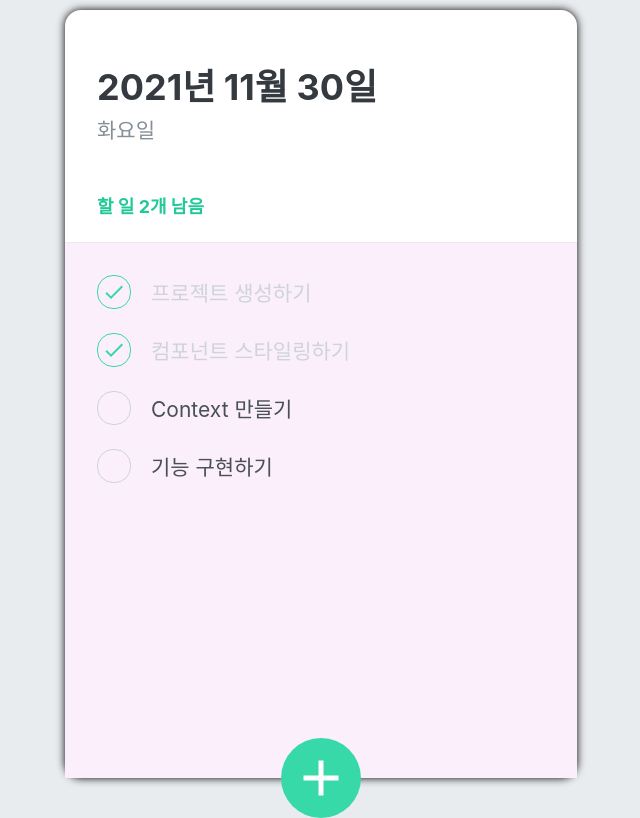
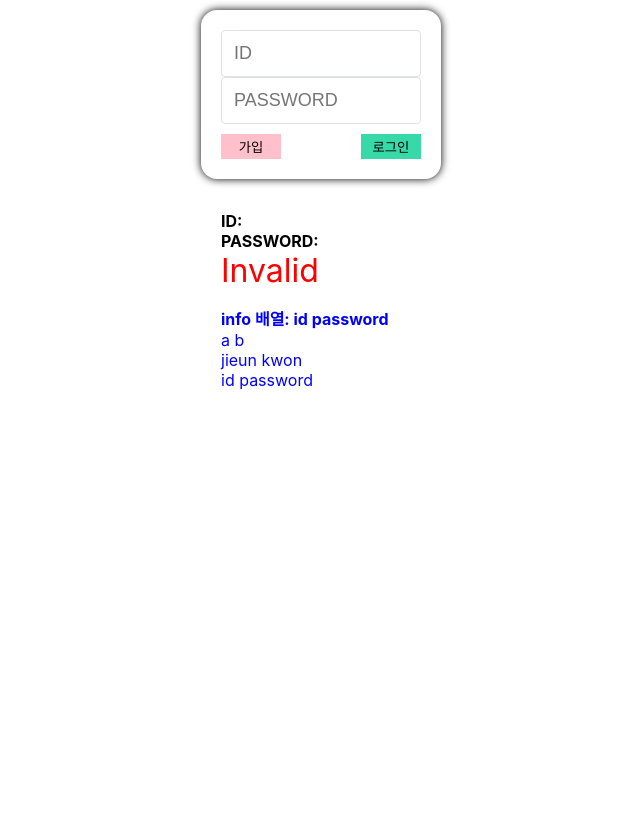
Before and after one commit to my-own-web/web-basic, a React (Create React App) app in the folder jieun-todolist/: page / in a window 1280 px wide. Shown: the whole page, without its empty margins (319-959 px from the left). Built offline with nearby package versions, Linux system fonts and the light colour scheme.

Commit message:
feat: add login page
'/' : login page
'/todolist': todolist page

TOADD:
- go to '/todolist' when login is valid
- action to join button

```diff
--- a/jieun-todolist/src/App.js
+++ b/jieun-todolist/src/App.js
@@ -1,31 +1,14 @@
-import React from 'react';
-import {createGlobalStyle} from 'styled-components';
-import TodoTemplate from './components/TodoTemplate';
-import TodoHead from './components/TodoHead';
-import TodoList from './components/TodoList';
-import TodoCreate from './components/TodoCreate';
-import { TodoProvider } from './TodoContext';
+import React, { useState } from 'react';
+import TodoPage from './TodoPage';
+import LoginPage from './LoginPage';
 
-// createGlobalStyle: 글로벌 스타일
-
-const GlobalStyle = createGlobalStyle`
-  body{
-    background: #e9ecef;
-  }
-`
-// body 태그에 CSS 적용. 배경색: 회색
-// index.css에서도 가능.
+// not using.
 
 function App(){
+  const [login, setLogin] = useState(false);
   return(
-    <TodoProvider>
-      <GlobalStyle />
-      <TodoTemplate>
-        <TodoHead />
-        <TodoList />
-        <TodoCreate />
-      </TodoTemplate>
-    </TodoProvider>
+    <LoginPage />
+    // <TodoPage />
   );
 };
 
--- /dev/null
+++ b/jieun-todolist/src/LoginContext.js
@@ -0,0 +1,24 @@
+import React, {useReducer, createContext, useContext, useRef, useState} from 'react';
+
+// (dbg) example info
+export const info = [{
+    id: 'id',
+    password: 'password',
+    login: false
+},
+{
+    id: 'jieun',
+    password: 'kwon',
+    login: false
+},
+{
+    id: 'a',
+    password: 'b',
+    login: false
+}];
+
+// const LoginContext = createContext();
+
+// export function LoginContext(){
+//     const [valid, setValid] = useState(false);
+// }
--- /dev/null
+++ b/jieun-todolist/src/LoginPage.js
@@ -0,0 +1,127 @@
+import React, { useState } from 'react';
+import styled, {css} from 'styled-components';
+import { darken, lighten } from 'polished';
+import { info } from './LoginContext';
+
+const LoginBlock = styled.div`
+    width: 200px;
+
+    position: relative;
+    background: white;
+    border-radius: 16px; // 모서리 둥굴게
+    box-shadow: 0 0 8px 0 rgba(0,0,0,100); // 박스 감싸는 그림자
+
+    margin: 0 auto; // 페이지 중앙
+
+    padding: 20px;
+    margin-top: 10px;
+    margin-bottom: 32px;
+    display: flex;
+    flex-direction: column; // 플렉스 컨테이너 내 아이템 배치 주축 및 방향
+`;
+
+const Button = styled.button`
+    border: none;
+    width: 30%;
+    padding: 3px;
+    margin-top:10px;
+    // margin: 10px 5px 0px 5px;
+    background: ${props=>props.color || '#38d9a9'};
+    &:hover{
+        background: ${props=>lighten(0.1, props.color || '#38d9a9')};
+    }
+    &:active{
+        background: ${props=>darken(0.1, props.color || '#38d9a9')};
+    }
+`;
+
+const ButtonBar=styled.div`
+    // border:solid black;
+    // display: flex;
+    // // grid-template-columns: 1fr 1fr;
+    // margin: 0;
+    // padding: 0;
+`;
+
+const Input = styled.input`
+  padding: 12px;
+  border-radius: 4px;
+  border: 1px solid #dee2e6;
+  width: 100%;
+  outline: none;
+  font-size: 18px;
+  box-sizing: border-box;
+`;
+
+// info 배열에 id, password가 존재하면 true
+// 없으면 false 반환
+function isValid({ id, password }) {
+    const index = info.find((element) => element.id === id);
+    if (index && index.password === password) return true;
+    else return false;
+}
+
+function LoginPage() {
+    // 입력
+    const [inputs, setInputs] = useState({
+        id: '',
+        password: ''
+    });
+    // 제출한 id, password
+    const [submits, setSubmits] = useState({
+        id: '',
+        password: ''
+    });
+    // 제출한 id, password가 info 배열에 존재하면 true
+    const [valid, setValid] = useState(false);
+
+    const onChange = (e) => {
+        const { value, name } = e.target;
+        setInputs({
+            ...inputs,
+            [name]: value
+        });
+    };
+
+    // 로그인 버튼 누르면 그때까지 입력받은 id, password를 제출, validity check
+    const onSubmit = () => {
+        setSubmits({ id: inputs.id, password: inputs.password });
+        setValid(isValid(inputs));
+        setInputs({ id: '', password: '' });
+    };
+
+    return (
+        <>
+            <LoginBlock>
+                <Input name="id" placeholder="ID" onChange={onChange} value={inputs.id} />
+                <Input name="password" placeholder="PASSWORD" onChange={onChange} value={inputs.password} />
+                <ButtonBar>
+                <Button color='pink' style={{marginRight:'40%'}}>가입</Button>
+                <Button onClick={onSubmit}>로그인</Button>
+                </ButtonBar>
+            </LoginBlock>
+
+            {/*dbg*/}
+            <div style={{ margin: '0 auto', width: '200px'}}>
+                <p>
+                    <div><b>ID:</b> {submits.id}</div>
+                    <div><b>PASSWORD:</b> {submits.password}</div>
+                    <div style={{
+                        color: valid ? "green" :
+                            "red",
+                        fontSize: 'xx-large'
+                    }}>{valid ? 'valid' : 'Invalid'}</div>
+                </p>
+
+                <p style={{ color: "blue" }}>
+                    <div><b>info 배열: id password</b></div>
+                    <div>a b</div>
+                    <div>jieun kwon</div>
+                    <div>id password</div>
+                </p>
+            </div>
+        </>
+    )
+}
+
+export default LoginPage;
--- /dev/null
+++ b/jieun-todolist/src/TodoPage.js
@@ -0,0 +1,31 @@
+import React, { useState } from 'react';
+import TodoTemplate from './todolist/TodoTemplate';
+import TodoHead from './todolist/TodoHead';
+import TodoList from './todolist/TodoList';
+import TodoCreate from './todolist/TodoCreate';
+import { TodoProvider } from './TodoContext';
+import {createGlobalStyle} from 'styled-components';
+// createGlobalStyle: 글로벌 스타일
+
+const GlobalStyle = createGlobalStyle`
+  body{
+    background: #e9ecef;
+  }
+`
+// body 태그에 CSS 적용. 배경색: 회색
+// index.css에서도 가능.
+
+function TodoPage(){
+  return(
+    <TodoProvider>
+      <GlobalStyle />
+      <TodoTemplate>
+        <TodoHead />
+        <TodoList />
+        <TodoCreate />
+      </TodoTemplate>
+    </TodoProvider>
+  );
+};
+
+export default TodoPage;
--- a/jieun-todolist/src/index.js
+++ b/jieun-todolist/src/index.js
@@ -3,11 +3,17 @@ import ReactDOM from 'react-dom';
 import './index.css';
 import App from './App';
 import reportWebVitals from './reportWebVitals';
+import { Route, Routes, BrowserRouter } from 'react-router-dom'
+import LoginPage from './LoginPage';
+import TodoPage from './TodoPage';
 
 ReactDOM.render(
-  <React.StrictMode>
-    <App />
-  </React.StrictMode>,
+  <BrowserRouter>
+    <Routes>
+      <Route path="/" element={<LoginPage />} />
+      <Route path="/todolist" element={<TodoPage />} />
+    </Routes>
+  </BrowserRouter>,
   document.getElementById('root')
 );
 
```
Also changed, not shown: jieun-todolist/src/todolist/TodoCreate.js (renamed from jieun-todolist/src/components/TodoCreate.js), jieun-todolist/src/todolist/TodoHead.js (renamed from jieun-todolist/src/components/TodoHead.js), jieun-todolist/src/todolist/TodoItem.js (renamed from jieun-todolist/src/components/TodoItem.js), jieun-todolist/src/todolist/TodoList.js (renamed from jieun-todolist/src/components/TodoList.js), jieun-todolist/src/todolist/TodoTemplate.js (renamed from jieun-todolist/src/components/TodoTemplate.js).
